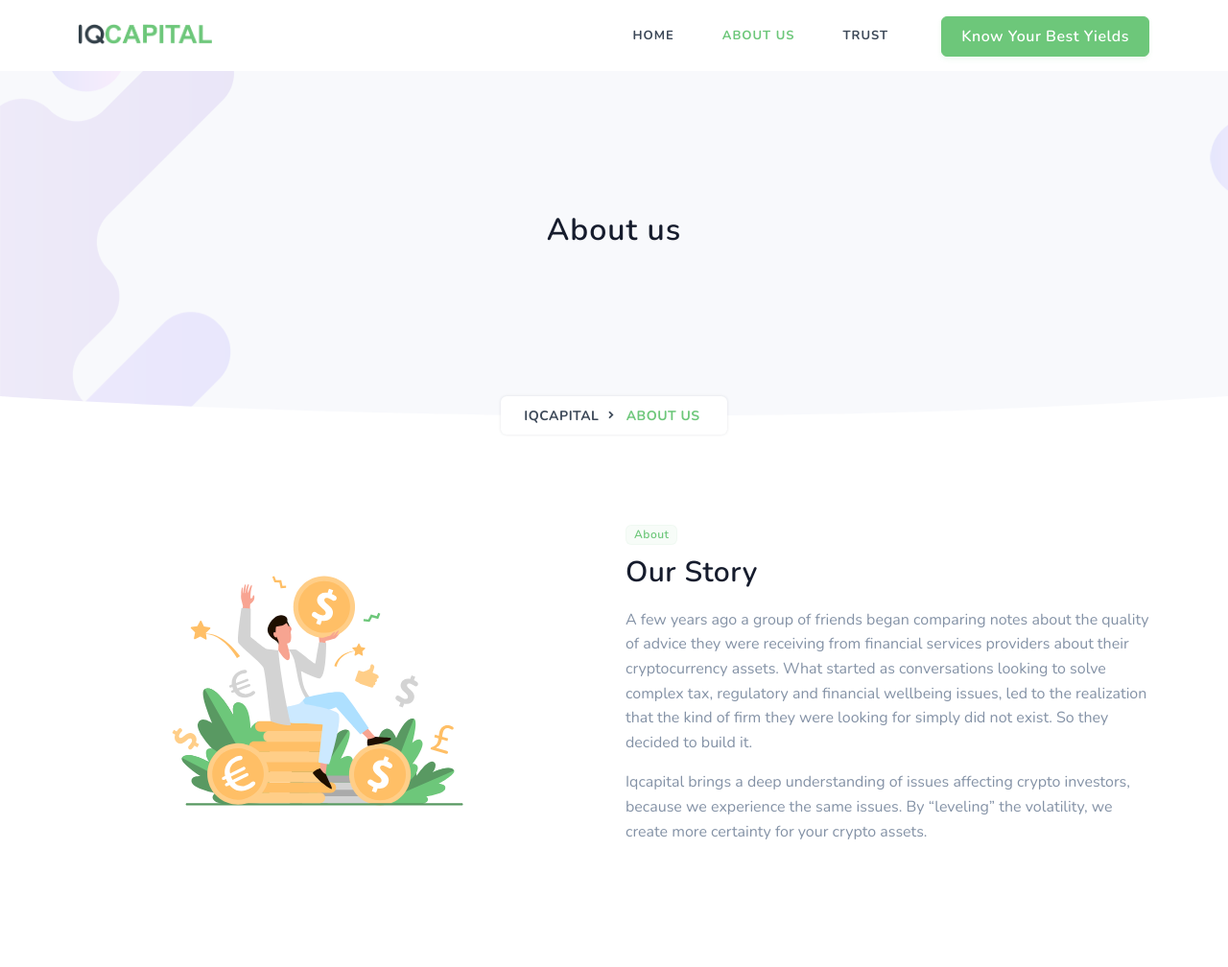
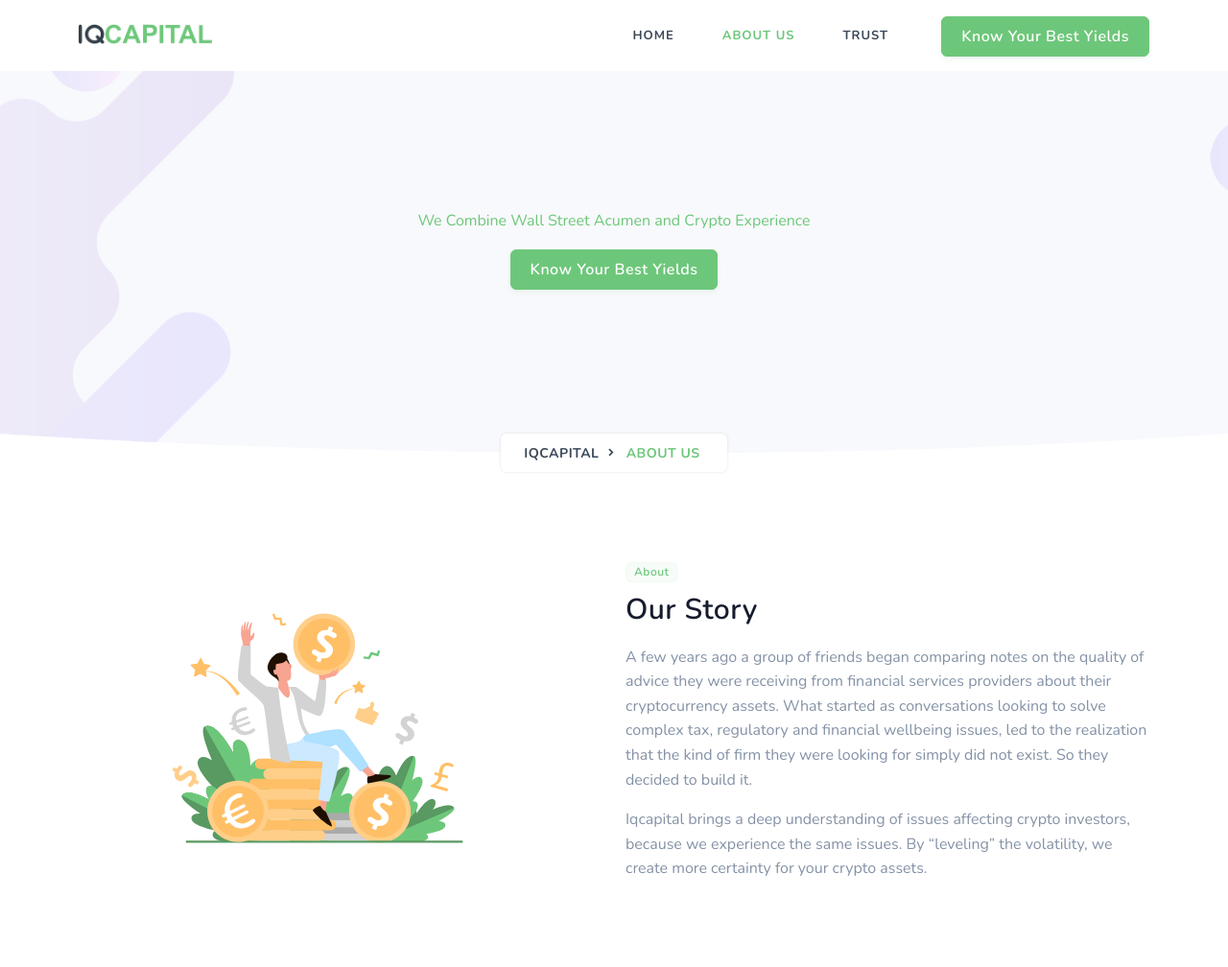
Before and after one commit to MSarmadQadeer/debank-and-nanoly-scrapping, a Flask app: page /about in a window 1280 px wide. Shown: the top 1008 px of the page at 96% size. Run offline with Flask 2, Linux system fonts and the light colour scheme; some libraries are stand-ins or nearby versions.

Commit message:
updated about & trust page

```diff
--- a/templates/about.html
+++ b/templates/about.html
@@ -15,7 +15,8 @@
         <div class="row mt-5 justify-content-center">
             <div class="col-lg-12 text-center">
                 <div class="pages-heading">
-                    <h4 class="title mb-0"> About us </h4>
+                    <p class="text-primary">We Combine Wall Street Acumen and Crypto Experience</p>
+                    <a class="btn btn-primary" href="#contact">Know Your Best Yields</a>
                 </div>
             </div>  <!--end col-->
         </div><!--end row-->
@@ -57,7 +58,7 @@
                     <span class="badge bg-soft-primary rounded">About</span>
                     <h4 class="title mb-3 mt-2">Our Story</h4>
 
-                    <p class="text-muted">A few years ago a group of friends began comparing notes about the quality of advice they were receiving from financial services providers about their cryptocurrency assets. What started as conversations looking to solve complex tax, regulatory and financial wellbeing issues, led to the realization that the kind of firm they were looking for simply did not exist. So they decided to build it.</p>
+                    <p class="text-muted">A few years ago a group of friends began comparing notes on the quality of advice they were receiving from financial services providers about their cryptocurrency assets. What started as conversations looking to solve complex tax, regulatory and financial wellbeing issues, led to the realization that the kind of firm they were looking for simply did not exist. So they decided to build it.</p>
                     <p class="text-muted">Iqcapital brings a deep understanding of issues affecting crypto investors, because we experience the same issues. By “leveling” the volatility, we create more certainty for your crypto assets.</p>
                 </div>
             </div><!--end col-->
--- a/templates/trust.html
+++ b/templates/trust.html
@@ -17,7 +17,8 @@
         <div class="row mt-5 justify-content-center">
             <div class="col-lg-12 text-center">
                 <div class="pages-heading">
-                    <h2> Trust Is Our Defining Principle </h2>
+                    <p class="text-primary">We Combine Wall Street Acumen and Crypto Experience</p>
+                    <a class="btn btn-primary" href="#contact">Know Your Best Yields</a>
                 </div>
             </div><!--end col-->
         </div><!--end row-->
```
